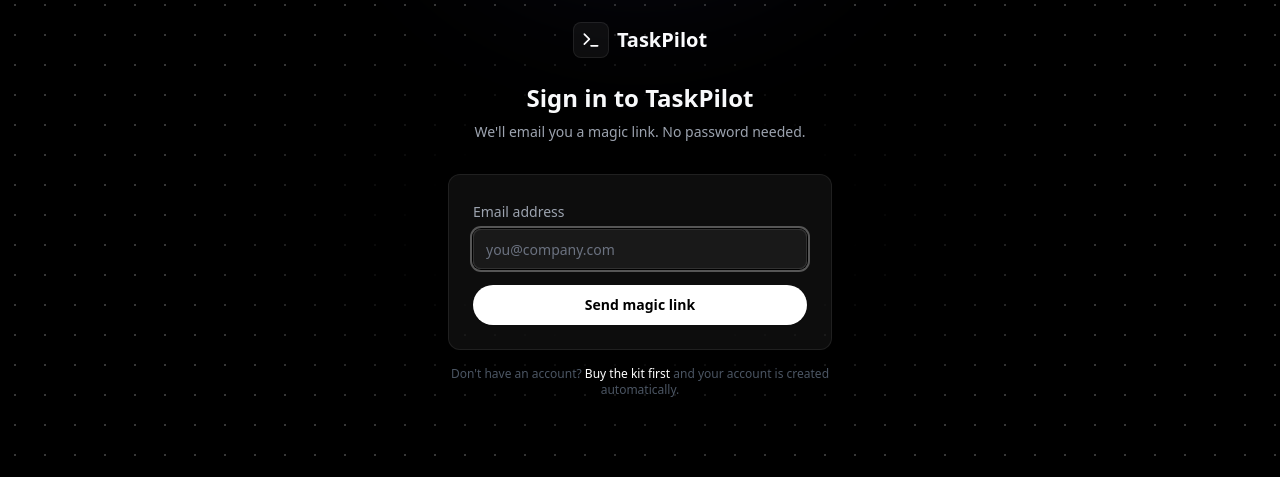
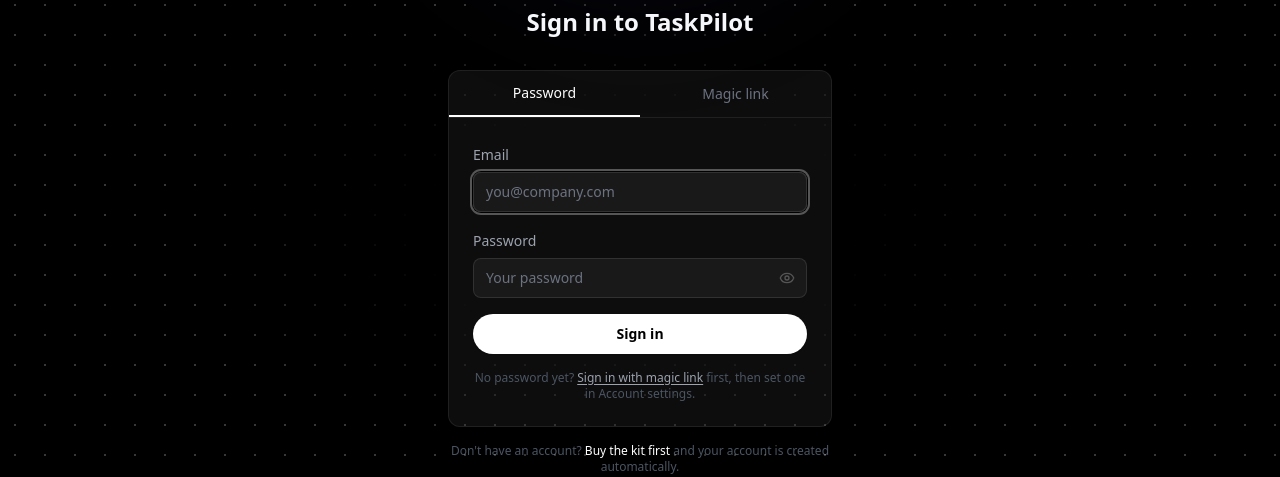
Before and after one commit to MikeGira/taskpilot, a Next.js app: page /login in a window 1280 px wide. Shown: the part 190-667 px from the top of the page. Built offline with nearby package versions, Linux system fonts and the light colour scheme; no server answers.

Commit message:
feat: add password auth to login page (tabs) and set-password form to account settings

```diff
--- a/src/app/(auth)/login/page.tsx
+++ b/src/app/(auth)/login/page.tsx
@@ -2,34 +2,62 @@
 
 import { useState } from 'react';
 import Link from 'next/link';
+import { useRouter } from 'next/navigation';
 import { createClient } from '@/lib/supabase/client';
 import { Button } from '@/components/ui/button';
 import { Input } from '@/components/ui/input';
-import { Terminal, CheckCircle2, Loader2 } from 'lucide-react';
+import { Terminal, CheckCircle2, Loader2, Eye, EyeOff } from 'lucide-react';
 
 export default function LoginPage({
   searchParams,
 }: {
   searchParams: { redirectTo?: string; error?: string };
 }) {
-  const [email, setEmail] = useState('');
-  const [status, setStatus] = useState<'idle' | 'loading' | 'sent' | 'error'>('idle');
-  const [errorMsg, setErrorMsg] = useState('');
-  const supabase = createClient();
+  const [mode, setMode]           = useState<'password' | 'magic'>('password');
+  const [email, setEmail]         = useState('');
+  const [password, setPassword]   = useState('');
+  const [showPw, setShowPw]       = useState(false);
+  const [status, setStatus]       = useState<'idle' | 'loading' | 'sent' | 'error'>('idle');
+  const [errorMsg, setErrorMsg]   = useState('');
 
-  async function handleSubmit(e: React.FormEvent) {
+  const supabase    = createClient();
+  const router      = useRouter();
+  const redirectTo  = searchParams.redirectTo ?? '/dashboard';
+
+  function switchMode(next: 'password' | 'magic') {
+    setMode(next);
+    setStatus('idle');
+    setErrorMsg('');
+  }
+
+  async function handlePasswordSignIn(e: React.FormEvent) {
+    e.preventDefault();
+    if (!email || !password) return;
+    setStatus('loading');
+    setErrorMsg('');
+    const { error } = await supabase.auth.signInWithPassword({ email, password });
+    if (error) {
+      setStatus('error');
+      setErrorMsg(error.message === 'Invalid login credentials'
+        ? 'Incorrect email or password.'
+        : error.message);
+    } else {
+      router.push(redirectTo);
+      router.refresh();
+    }
+  }
+
+  async function handleMagicLink(e: React.FormEvent) {
     e.preventDefault();
     if (!email) return;
-
     setStatus('loading');
-    const redirectTo = searchParams.redirectTo ?? '/dashboard';
+    setErrorMsg('');
     const { error } = await supabase.auth.signInWithOtp({
       email,
       options: {
         emailRedirectTo: `${window.location.origin}/auth/callback?next=${encodeURIComponent(redirectTo)}`,
       },
     });
-
     if (error) {
       setStatus('error');
       setErrorMsg(error.message);
@@ -40,92 +68,132 @@
 
   return (
     <div className="relative min-h-screen flex flex-col items-center justify-center bg-[#000000] px-4 overflow-hidden">
-      {/* Dots — visible at edges/top, masked out in the centre where the card sits */}
+      {/* Dot grid — fades out around the card */}
       <div className="pointer-events-none absolute inset-0" style={{
         backgroundImage: 'radial-gradient(circle, rgba(255,255,255,0.22) 1.5px, transparent 1.5px)',
         backgroundSize: '30px 30px',
         maskImage: 'radial-gradient(ellipse 60% 50% at 50% 52%, transparent 28%, black 62%)',
         WebkitMaskImage: 'radial-gradient(ellipse 60% 50% at 50% 52%, transparent 28%, black 62%)',
       }} />
-      {/* Indigo spotlight from above */}
+      {/* Indigo spotlight */}
       <div className="pointer-events-none absolute inset-x-0 top-0 flex justify-center">
-        <div className="h-64 w-[600px] rounded-full blur-3xl" style={{ background: 'radial-gradient(ellipse at top, rgba(99,102,241,0.15) 0%, transparent 65%)' }} />
+        <div className="h-64 w-[600px] rounded-full blur-3xl"
+          style={{ background: 'radial-gradient(ellipse at top, rgba(99,102,241,0.15) 0%, transparent 65%)' }} />
       </div>
+
       <div className="w-full max-w-sm">
+        {/* Logo */}
         <div className="text-center mb-8">
           <Link href="/" className="inline-flex items-center gap-2 mb-6">
             <div className="flex h-9 w-9 items-center justify-center rounded-lg bg-white/5 border border-white/12">
               <Terminal className="h-5 w-5 text-white" />
             </div>
-            <span className="font-bold text-xl text-[#F9FAFB]">
-              Task<span className="text-white">Pilot</span>
-            </span>
+            <span className="font-bold text-xl text-[#F9FAFB]">Task<span className="text-white">Pilot</span></span>
           </Link>
           <h1 className="text-2xl font-bold text-[#F9FAFB]">Sign in to TaskPilot</h1>
-          <p className="text-sm text-[#9CA3AF] mt-2">
-            We&apos;ll email you a magic link. No password needed.
-          </p>
         </div>
 
+        {/* Auth failed error */}
         {searchParams.error === 'auth_failed' && (
           <div className="mb-4 rounded-lg border border-white/12 bg-white/5 px-4 py-3 text-sm text-white">
             Authentication failed. Please try again.
           </div>
         )}
 
+        {/* Magic link sent confirmation */}
         {status === 'sent' ? (
           <div className="rounded-xl border border-white/12 bg-white/5 p-6 text-center">
             <CheckCircle2 className="h-10 w-10 text-white mx-auto mb-3" />
             <h2 className="font-semibold text-[#F9FAFB] mb-2">Check your inbox</h2>
             <p className="text-sm text-[#9CA3AF]">
-              We sent a magic link to <strong className="text-[#F9FAFB]">{email}</strong>.
-              Click it to sign in.
+              Sent a sign-in link to <strong className="text-[#F9FAFB]">{email}</strong>. Click it to sign in.
             </p>
             <p className="text-xs text-[#4B5563] mt-4">
-              Didn&apos;t get it? Check your spam folder or{' '}
-              <button
-                onClick={() => { setStatus('idle'); setEmail(''); }}
-                className="text-white hover:underline"
-              >
-                try again
-              </button>.
+              Didn&apos;t get it? Check spam or{' '}
+              <button onClick={() => { setStatus('idle'); setEmail(''); }}
+                className="text-white hover:underline">try again</button>.
             </p>
           </div>
         ) : (
-          <form onSubmit={handleSubmit} className="space-y-4">
-            <div className="rounded-xl border border-white/8 bg-[#0D0D0D] p-6 space-y-4">
-              <div className="space-y-1.5">
-                <label htmlFor="email" className="text-sm font-medium text-[#9CA3AF]">
-                  Email address
-                </label>
-                <Input
-                  id="email"
-                  type="email"
-                  placeholder="you@company.com"
-                  value={email}
-                  onChange={(e) => setEmail(e.target.value)}
-                  required
-                  autoFocus
-                />
-              </div>
-              {errorMsg && <p className="text-sm text-white">{errorMsg}</p>}
-              <Button type="submit" size="lg" className="w-full" disabled={status === 'loading'}>
-                {status === 'loading' ? (
-                  <Loader2 className="h-4 w-4 animate-spin" />
-                ) : (
-                  'Send magic link'
-                )}
-              </Button>
+          <div className="rounded-xl border border-white/8 bg-[#0D0D0D] overflow-hidden">
+            {/* Tab switcher */}
+            <div className="flex border-b border-white/8">
+              {(['password', 'magic'] as const).map((m) => (
+                <button
+                  key={m}
+                  onClick={() => switchMode(m)}
+                  className={`flex-1 py-3 text-sm font-medium transition-colors ${
+                    mode === m
+                      ? 'text-white border-b-2 border-white'
+                      : 'text-[#6B7280] hover:text-[#9CA3AF]'
+                  }`}
+                >
+                  {m === 'password' ? 'Password' : 'Magic link'}
+                </button>
+              ))}
             </div>
-            <p className="text-center text-xs text-[#4B5563]">
-              Don&apos;t have an account?{' '}
-              <Link href="/checkout" className="text-white hover:underline">
-                Buy the kit first
-              </Link>{' '}
-              and your account is created automatically.
-            </p>
-          </form>
+
+            <div className="p-6 space-y-4">
+              {mode === 'password' ? (
+                /* ── Password sign-in ── */
+                <form onSubmit={handlePasswordSignIn} className="space-y-4">
+                  <div className="space-y-1.5">
+                    <label htmlFor="pw-email" className="text-sm font-medium text-[#9CA3AF]">Email</label>
+                    <Input id="pw-email" type="email" placeholder="you@company.com"
+                      value={email} onChange={(e) => setEmail(e.target.value)} required autoFocus />
+                  </div>
+                  <div className="space-y-1.5">
+                    <label htmlFor="pw-password" className="text-sm font-medium text-[#9CA3AF]">Password</label>
+                    <div className="relative">
+                      <Input id="pw-password" type={showPw ? 'text' : 'password'}
+                        placeholder="Your password"
+                        value={password} onChange={(e) => setPassword(e.target.value)}
+                        required className="pr-10" />
+                      <button type="button" onClick={() => setShowPw(v => !v)}
+                        className="absolute right-3 top-1/2 -translate-y-1/2 text-[#555] hover:text-white transition-colors"
+                        tabIndex={-1} aria-label={showPw ? 'Hide password' : 'Show password'}>
+                        {showPw ? <EyeOff className="h-4 w-4" /> : <Eye className="h-4 w-4" />}
+                      </button>
+                    </div>
+                  </div>
+                  {errorMsg && <p className="text-sm text-red-400">{errorMsg}</p>}
+                  <Button type="submit" size="lg" className="w-full" disabled={status === 'loading'}>
+                    {status === 'loading' ? <Loader2 className="h-4 w-4 animate-spin" /> : 'Sign in'}
+                  </Button>
+                  <p className="text-xs text-[#4B5563] text-center">
+                    No password yet?{' '}
+                    <button type="button" onClick={() => switchMode('magic')} className="text-[#9CA3AF] hover:text-white underline underline-offset-2">
+                      Sign in with magic link
+                    </button>
+                    {' '}first, then set one in Account settings.
+                  </p>
+                </form>
+              ) : (
+                /* ── Magic link ── */
+                <form onSubmit={handleMagicLink} className="space-y-4">
+                  <div className="space-y-1.5">
+                    <label htmlFor="ml-email" className="text-sm font-medium text-[#9CA3AF]">Email</label>
+                    <Input id="ml-email" type="email" placeholder="you@company.com"
+                      value={email} onChange={(e) => setEmail(e.target.value)} required autoFocus />
+                  </div>
+                  <p className="text-xs text-[#4B5563]">
+                    We&apos;ll email you a one-time sign-in link. No password needed.
+                  </p>
+                  {errorMsg && <p className="text-sm text-red-400">{errorMsg}</p>}
+                  <Button type="submit" size="lg" className="w-full" disabled={status === 'loading'}>
+                    {status === 'loading' ? <Loader2 className="h-4 w-4 animate-spin" /> : 'Send sign-in link'}
+                  </Button>
+                </form>
+              )}
+            </div>
+          </div>
         )}
+
+        <p className="text-center text-xs text-[#4B5563] mt-4">
+          Don&apos;t have an account?{' '}
+          <Link href="/checkout" className="text-white hover:underline">Buy the kit first</Link>
+          {' '}and your account is created automatically.
+        </p>
       </div>
     </div>
   );
--- a/src/app/dashboard/account/page.tsx
+++ b/src/app/dashboard/account/page.tsx
@@ -1,5 +1,6 @@
 import { createClient } from '@/lib/supabase/server';
 import { AccountActions } from '@/components/dashboard/account-actions';
+import { ChangePasswordForm } from '@/components/dashboard/change-password-form';
 import { Card, CardContent, CardHeader, CardTitle, CardDescription } from '@/components/ui/card';
 
 export const metadata = { title: 'Account Settings' };
@@ -34,6 +35,8 @@
         </CardContent>
       </Card>
 
+      <ChangePasswordForm />
+
       <AccountActions />
     </div>
   );
--- /dev/null
+++ b/src/components/dashboard/change-password-form.tsx
@@ -0,0 +1,99 @@
+'use client';
+
+import { useState } from 'react';
+import { createClient } from '@/lib/supabase/client';
+import { Button } from '@/components/ui/button';
+import { Input } from '@/components/ui/input';
+import { Card, CardContent, CardHeader, CardTitle, CardDescription } from '@/components/ui/card';
+import { CheckCircle2, Loader2, Eye, EyeOff } from 'lucide-react';
+
+export function ChangePasswordForm() {
+  const [password, setPassword]   = useState('');
+  const [confirm, setConfirm]     = useState('');
+  const [showPw, setShowPw]       = useState(false);
+  const [status, setStatus]       = useState<'idle' | 'loading' | 'done' | 'error'>('idle');
+  const [errorMsg, setErrorMsg]   = useState('');
+  const supabase = createClient();
+
+  async function handleSubmit(e: React.FormEvent) {
+    e.preventDefault();
+    setErrorMsg('');
+    if (password.length < 6) {
+      setErrorMsg('Password must be at least 6 characters.');
+      return;
+    }
+    if (password !== confirm) {
+      setErrorMsg('Passwords do not match.');
+      return;
+    }
+    setStatus('loading');
+    const { error } = await supabase.auth.updateUser({ password });
+    if (error) {
+      setStatus('error');
+      setErrorMsg(error.message);
+    } else {
+      setStatus('done');
+      setPassword('');
+      setConfirm('');
+    }
+  }
+
+  return (
+    <Card>
+      <CardHeader>
+        <CardTitle>Password</CardTitle>
+        <CardDescription>
+          Set a password so you can sign in directly without a magic link.
+        </CardDescription>
+      </CardHeader>
+      <CardContent>
+        {status === 'done' ? (
+          <div className="flex items-center gap-2.5 text-sm text-emerald-400">
+            <CheckCircle2 className="h-4 w-4 shrink-0" />
+            Password set. You can now sign in with email and password.
+          </div>
+        ) : (
+          <form onSubmit={handleSubmit} className="space-y-3 max-w-sm">
+            <div className="relative">
+              <Input
+                type={showPw ? 'text' : 'password'}
+                placeholder="New password (min 6 characters)"
+                value={password}
+                onChange={(e) => setPassword(e.target.value)}
+                required
+                minLength={6}
+                className="pr-10"
+              />
+              <button
+                type="button"
+                onClick={() => setShowPw(v => !v)}
+                className="absolute right-3 top-1/2 -translate-y-1/2 text-[#555] hover:text-white transition-colors"
+                tabIndex={-1}
+                aria-label={showPw ? 'Hide password' : 'Show password'}
+              >
+                {showPw ? <EyeOff className="h-4 w-4" /> : <Eye className="h-4 w-4" />}
+              </button>
+            </div>
+            <Input
+              type="password"
+              placeholder="Confirm new password"
+              value={confirm}
+              onChange={(e) => setConfirm(e.target.value)}
+              required
+            />
+            {errorMsg && <p className="text-sm text-red-400">{errorMsg}</p>}
+            <Button
+              type="submit"
+              size="sm"
+              disabled={status === 'loading' || !password || !confirm}
+            >
+              {status === 'loading'
+                ? <Loader2 className="h-3.5 w-3.5 animate-spin" />
+                : 'Set password'}
+            </Button>
+          </form>
+        )}
+      </CardContent>
+    </Card>
+  );
+}
```
